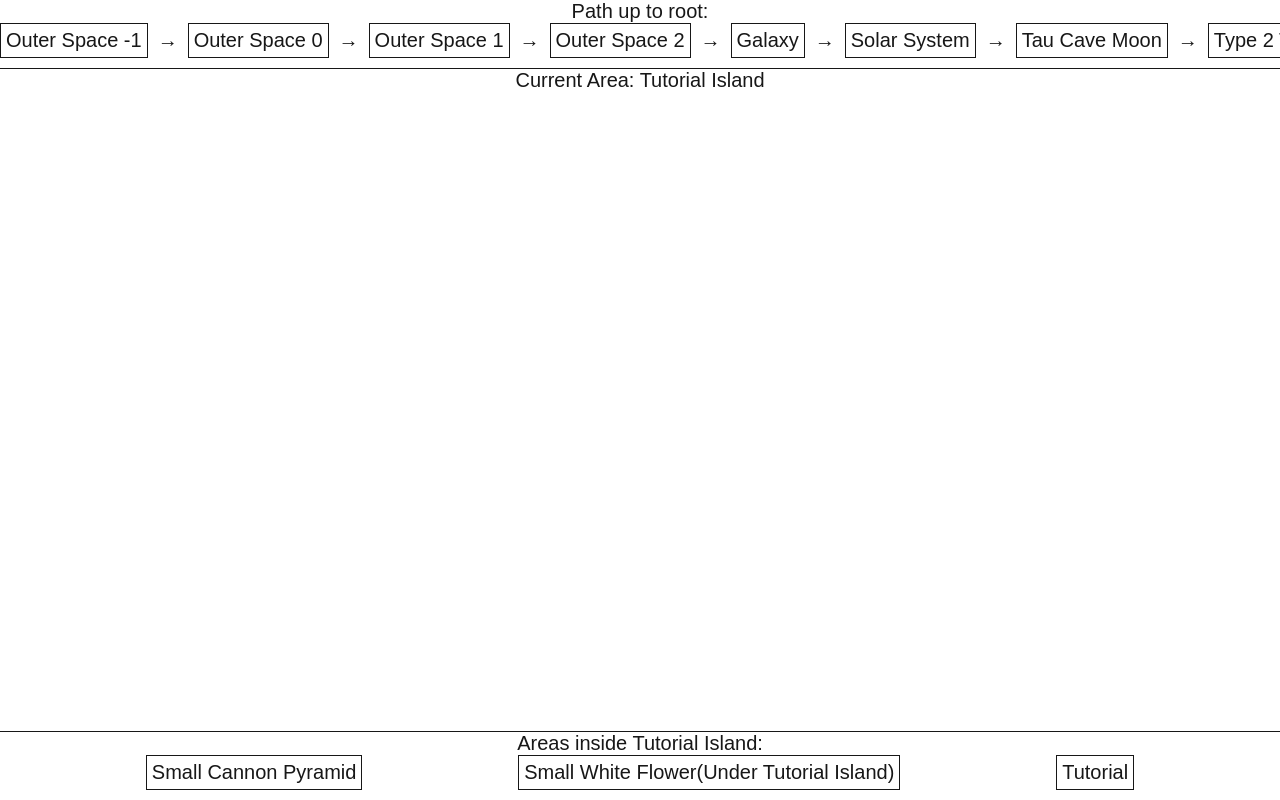
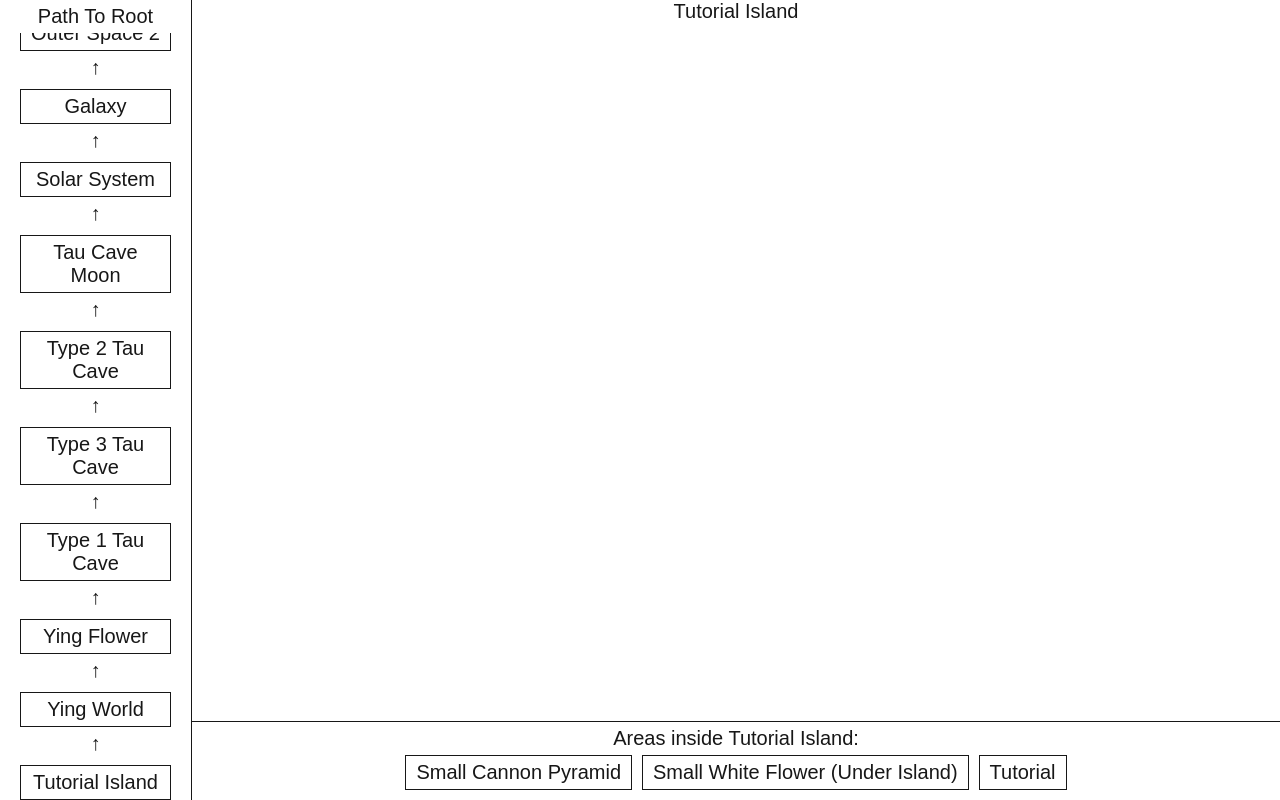
Before and after one commit to Tntmister/FractalBlockWorldMap, a Next.js app: page / in a window 1280 px wide. Built offline with nearby package versions, Linux system fonts and the light colour scheme.

Commit message:
0.3 - "finished" css layout

```diff
--- a/package.json
+++ b/package.json
@@ -1,6 +1,6 @@
 {
 	"name": "fractal-block-world-map",
-	"version": "0.2.0",
+	"version": "0.3.0",
 	"homepage": "https://tntmister.github.io/FractalBlockWorldMap",
 	"private": true,
 	"type": "module",
--- a/src/app/globals.css
+++ b/src/app/globals.css
@@ -15,7 +15,6 @@
 	font-size: 20px;
 	max-height: 100vh;
 	max-width: 100vw;
-	overflow-y: auto;
 }
 
 body {
@@ -32,11 +31,6 @@
 	margin: 0;
 }
 
-a {
-	color: inherit;
-	text-decoration: none;
-}
-
 @media (prefers-color-scheme: dark) {
 	html {
 		color-scheme: dark;
@@ -44,50 +38,82 @@
 }
 
 #base {
-	display: flex;
-	flex-direction: column;
+	display: grid;
+	grid-template-columns: auto 1fr;
+	grid-template-rows: 1fr auto;
+	grid-column-gap: 0px;
+	grid-row-gap: 0px;
 	height: 100vh;
 }
 
 #current {
 	text-align: center;
-	flex: 1;
+	grid-row: 1;
+	grid-column: 2;
 }
 
 #pathContainer,
-#descendantsContainer {
+#edgesContainer {
 	text-align: center;
 }
 
 #pathContainer {
-	border-bottom: var(--foreground) 1px solid;
+	border-right: var(--foreground) 1px solid;
+	grid-row: span 2;
+	overflow: auto;
+	width: 15vw;
 }
 
-#descendantsContainer {
+#edgesContainer {
 	border-top: var(--foreground) 1px solid;
+	grid-area: 2 / 2;
+	padding: 0.25rem 0.5rem;
+}
+#pathHeader {
+	position: sticky;
+	top: 0;
+	background-color: var(--background);
+	padding: 0.25rem 0;
 }
 
 #pathList,
-#descendantsList {
+#edgesList {
 	display: flex;
-	overflow-y: auto;
-	text-wrap: nowrap;
-	gap: 0.5rem;
-	align-items: center;
-	margin-bottom: 0.5rem;
-	justify-content: space-evenly;
 }
 
-.descendant,
+#pathList {
+	flex-direction: column;
+	gap: 0.25rem;
+	margin: 0 1rem;
+}
+
+#edgesList {
+	justify-content: center;
+	gap: 0.5rem;
+	align-items: flex-start;
+	flex-wrap: wrap;
+	margin: 0.25rem 0;
+}
+
+#pathList > .pathNode:not(:first-child) {
+	margin-top: 5px;
+}
+
+.edge,
 .pathNode {
+	padding: 0.25rem 0.5rem;
+	border: 1px solid var(--foreground);
+	cursor: pointer;
 	display: flex;
 	align-items: center;
-	padding: 0.25rem;
-	border: 1px solid var(--foreground);
-	cursor: pointer;
+	justify-content: center;
 }
 
-.descendantTooltip {
+.edge {
+	white-space: nowrap;
+}
+
+.edgeTooltip {
 	visibility: hidden;
 	position: absolute;
 	bottom: 5vh;
@@ -95,10 +121,16 @@
 	width: auto;
 }
 
-.descendant:hover + .descendantTooltip {
+.edge:hover + .edgeTooltip {
 	visibility: visible;
+}
+
+.pathNode:has(> .icon) {
+	border-color: #f901fd;
+	color: #f901fd;
 }
 
 .icon {
 	height: 2rem;
+	align-self: center;
 }
--- a/src/app/input/edges.ts
+++ b/src/app/input/edges.ts
@@ -47,8 +47,7 @@
 		},
 		"Quicksand Grass": {
 			distance: 0,
-			oneWay: true,
-			note: "Around save points"
+			note: "Save Points"
 		},
 		"Menace Hive": {
 			distance: 20,
@@ -140,7 +139,7 @@
 		},
 		"Small White Flower": {
 			distance: 0,
-			note: "Under Tutorial Island"
+			note: "Under Island"
 		},
 		"Tutorial": {
 			distance: 0
@@ -1787,7 +1786,7 @@
 		"Quicksand Grass": {
 			distance: 5
 		},
-		"Yellow Flower City Secret Treasure": {
+		"Yellow Flower City Secret": {
 			distance: 20,
 			note: "Shrink until level 8"
 		},
@@ -1809,7 +1808,7 @@
 		},
 		"Large Cannon Pyramid": {
 			distance: 20,
-			note: "Shrink into waypoint room back"
+			note: "Waypoint Room"
 		},
 		"Ying Cave Island": {
 			distance: 20
--- a/src/app/input/nodes.ts
+++ b/src/app/input/nodes.ts
@@ -885,7 +885,8 @@
 		upgrades: ["Health", "Plasma"]
 	},
 	{
-		name: "Quicksand Grass"
+		name: "Quicksand Grass",
+		deadEnd: true
 	},
 	{
 		name: "Quicksand Grass Basement",
@@ -1028,7 +1029,7 @@
 		name: "Gated Community"
 	},
 	{
-		name: "Yellow Flower City Secret Treasure",
+		name: "Yellow Flower City Secret",
 		upgrades: ["Minigun"],
 		items: ["Railgun", "Rocket", "Minigun", "Laser", "Armor", "Health"]
 	}
--- a/src/app/page.tsx
+++ b/src/app/page.tsx
@@ -46,13 +46,7 @@
 		{
 			node: nodes.get(startingPath[0])!,
 			distance: 0
-		},
-		...startingPath.slice(1).map((nodeName, index) => {
-			console.log(nodeName);
-			return nodes
-				.get(startingPath[index])!
-				.edges.find((edge) => edge.node.name == nodeName)!;
-		})
+		}
 	]);
 
 	function currentNode() {
@@ -67,7 +61,7 @@
 	function getTraversedPath(path: Edge[]) {
 		let pathStackAux = pathStack.slice();
 		for (const edge of path) {
-			if (edge.pinkRing || edge.up)
+			if (edge.up)
 				pathStackAux = pathStackAux.slice(
 					0,
 					pathStackAux.findLastIndex((edge2) => edge.node.name == edge2.node.name)
@@ -88,6 +82,7 @@
 			const distancesToStart = new Map<Node, number>();
 			const visitedNodes = new Map<Node, number>();
 			const predecessors = new Map<Node, Node>();
+			// initialize distances to start, start = 0, rest = Infinity
 			nodes
 				.values()
 				.forEach((node) =>
@@ -145,28 +140,56 @@
 		)[0];
 	}
 
+	useEffect(() => {
+		setPathStack([
+			...pathStack,
+			...startingPath
+				.slice(1)
+				.map(
+					(nodeName, index) =>
+						nodes
+							.get(startingPath[index])!
+							.edges.find((edge) => edge.node.name == nodeName)!
+				)
+		]);
+	}, []);
+
+	useEffect(() => {
+		const path = document.getElementsByClassName("pathNode");
+		path[path.length - 1].scrollIntoView();
+	}, [pathStack]);
+
 	return (
 		<div id='base'>
-			{pathStack.length > 1 && (
 			<div id='pathContainer'>
-					Path up to root:
+				<div id='pathHeader'>Path To Root</div>
 				<div id='pathList'>
 					{pathStack.map((edge, index, path) => (
 						<Fragment key={`path${index}`}>
 							{index != 0 ? (
-									edge.oneWay ? (
+								edge.node.deadEnd ? (
 									<Image
 										className='icon'
 										src='./images/icons/oneway.jpg'
 										alt='One Way'
 									/>
 								) : (
-										"→"
+									"↑"
 								)
 							) : (
 								""
 							)}
-								<span className={`pathNode`} onClick={() => traverseTo(edge.node)}>
+							<div
+								className={`pathNode`}
+								onClick={() =>
+									traversePath(
+										path
+											.slice(index + 1, path.length)
+											.toReversed()
+											.map((edge) => ({ ...edge, up: true }))
+									)
+								}
+							>
 								{currentNode().interactables?.includes("Pink Ring") &&
 									index ==
 										pathStack.findLastIndex((edge) =>
@@ -179,41 +202,31 @@
 										/>
 									)}
 								{edge.node.name}
-								</span>
+							</div>
 						</Fragment>
 					))}
 				</div>
 			</div>
-			)}
-			<div id='current'>Current Area: {currentNode().name}</div>
-			{currentNode().edges.length > 0 && (
-				<div id='descendantsContainer'>
+			<div id='current'>{currentNode().name}</div>
+			<div id='edgesContainer'>
 				Areas inside {currentNode().name}:
-					<div id='descendantsList'>
-						{currentNode().edges.map(
-							(edge, index) =>
-								!edge.pinkRing &&
-								!edge.up && (
-									<Fragment key={`descendant${index}`}>
-										<span
-											className={`descendant`}
-											onClick={() => traversePath([edge])}
-										>
-											<div>{edge.node.name}</div>
-											<div>{edge.note && ` (${edge.note})`}</div>
+				<div id='edgesList'>
+					{currentNode().edges.map((edge, index) => (
+						<Fragment key={`edge${index}`}>
+							<span className={`edge`} onClick={() => traversePath([edge])}>
+								{edge.node.name}
+								{edge.note && ` (${edge.note})`}
 							</span>
 							<Image
-											className='descendantTooltip'
-											src={`./images/descendants/${currentNode().name}-${edge.node.name}.webp`}
+								className='edgeTooltip'
+								src={`./images/edges/${currentNode().name}-${edge.node.name}.webp`}
 								fallbackSrc={edge.node.images?.[0].src}
 								alt=''
 							/>
 						</Fragment>
-								)
-						)}
+					))}
 				</div>
 			</div>
-			)}
 		</div>
 	);
 }
--- a/src/app/types.ts
+++ b/src/app/types.ts
@@ -36,6 +36,7 @@
 	upgrades?: (upgrades | upgrades[])[]; // possible upgrades (including random ones)
 	items?: items[]; // possible items
 	interactables?: interactables[];
+	deadEnd?: boolean; // if there is no way to grow out of this node
 	images?: {
 		src: string;
 		info: string;
@@ -50,8 +51,6 @@
 	distance: number; // how hard is it to traverse to ingame (enemy difficulty/time)
 	depth?: number; // actual depth ("level" number ingame)
 	note?: string; // required keys/specifc method to enter
-	oneWay?: boolean;
-	pinkRing?: boolean; // is a pink ring -> ping sphere edge
 	up?: boolean;
 };
 
```
Also changed, not shown: 1 other file (tests, documents, lock files or other folders). Lines whose indentation alone changed are shown as unchanged.
